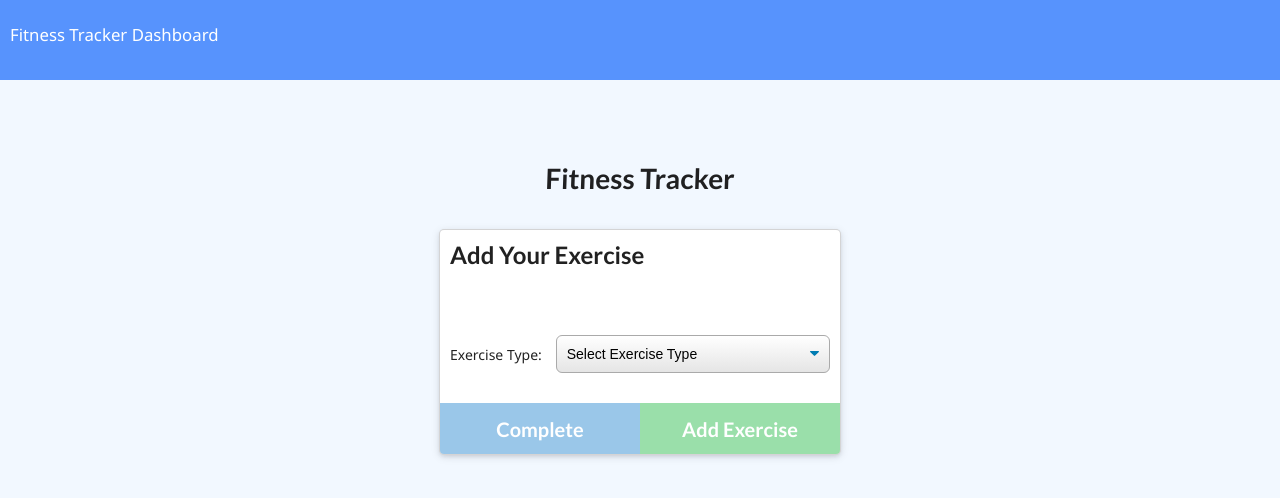
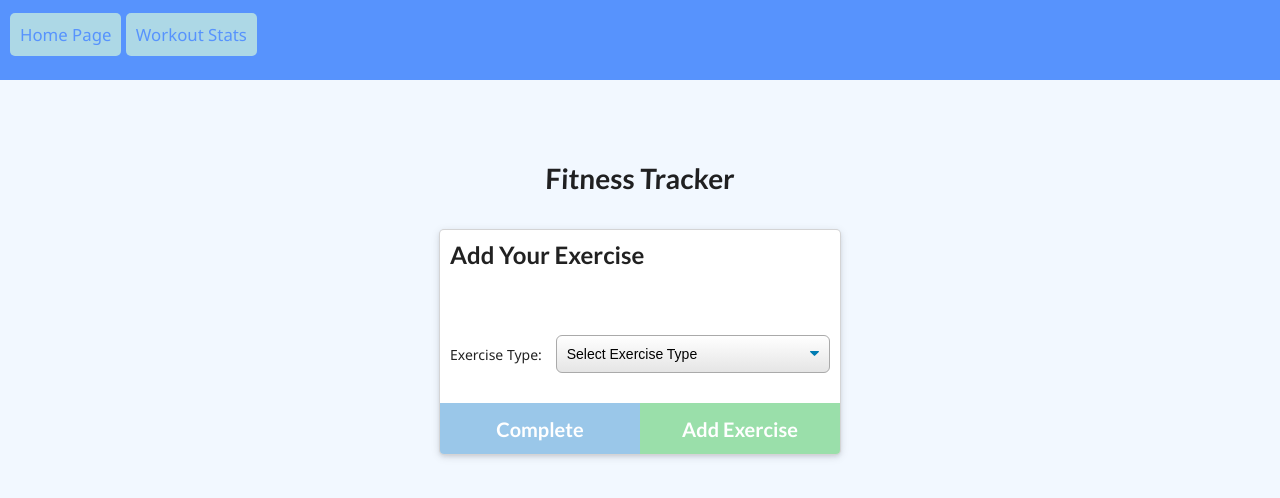
Before and after one commit to CrainDavis/WorkoutTracker, a website: page public/exercise.html in a window 1280 px wide. Drawn offline with nearby package versions, Linux system fonts and the light colour scheme; no server answers.

```diff
--- a/public/exercise.html
+++ b/public/exercise.html
@@ -8,12 +8,25 @@
   <link rel="stylesheet" href="https://cdnjs.cloudflare.com/ajax/libs/semantic-ui/2.4.1/semantic.min.css" />
   <link rel="stylesheet" href="style.css" />
   <title>Fitness Tracker</title>
+  <style>
+    .dashboard-buttons {
+      background-color: lightblue;
+      padding: 10px;
+      border-radius: 5px;
+      color: #5793fd;
+    }
+    .dashboard-buttons:hover {
+      text-decoration: none;
+      background-color: navy;
+      color: lightblue;
+    }
+  </style>
 </head>
 
 <body>
   <nav>
-    <a href="/">Fitness Tracker</a>
-    <a href="/stats">Dashboard</a>
+    <a class="dashboard-buttons" href="/">Home Page</a>
+    <a class="dashboard-buttons" href="/stats">Workout Stats</a>
   </nav>
   <div class="wrapper">
     <header>
--- a/public/stats.js
+++ b/public/stats.js
@@ -235,7 +235,7 @@
   data.forEach((workout) => {
     let dailyTotal = getTotalWeight(workout.exercises);
 
-    console.log("daily total", Object.values(dailyTotal));
+    console.log("daily total", dailyTotal);
     total.push(Object.values(dailyTotal));
   });
 
@@ -247,13 +247,13 @@
   const result = exercises.reduce((acc, curr) => {
     if (curr.type === "resistance") {
       acc.totalWeight = (acc.totalWeight || 0) + curr.weight;
-    };
+    }
 
     return acc;
   }, {});
 
   return result;
-};
+}
 
 // ==================================================================
 
```
Also changed, not shown: public/index.html (+14 -2 lines), public/stats.html (+14 -1 lines), README.md, readme-imgs/exercisepage-finish.png (added), readme-imgs/exercisepage-main.png (added), readme-imgs/exercisepage-option1.png (added), readme-imgs/exercisepage-option2.png (added), readme-imgs/exercisepage-options.png (added), readme-imgs/homepage-start.png (added), readme-imgs/homepage-withstats.png (added), readme-imgs/statspage-withstats.png (added), 2 other files.
